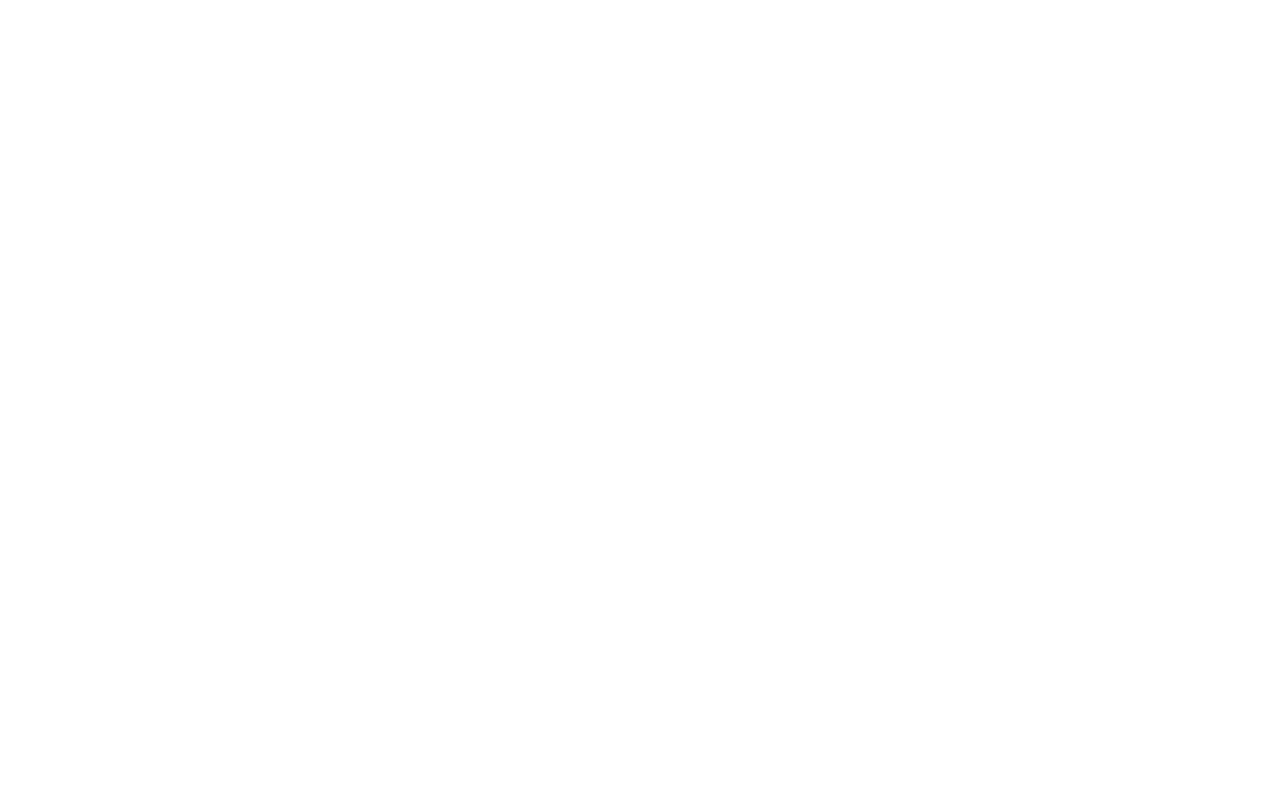
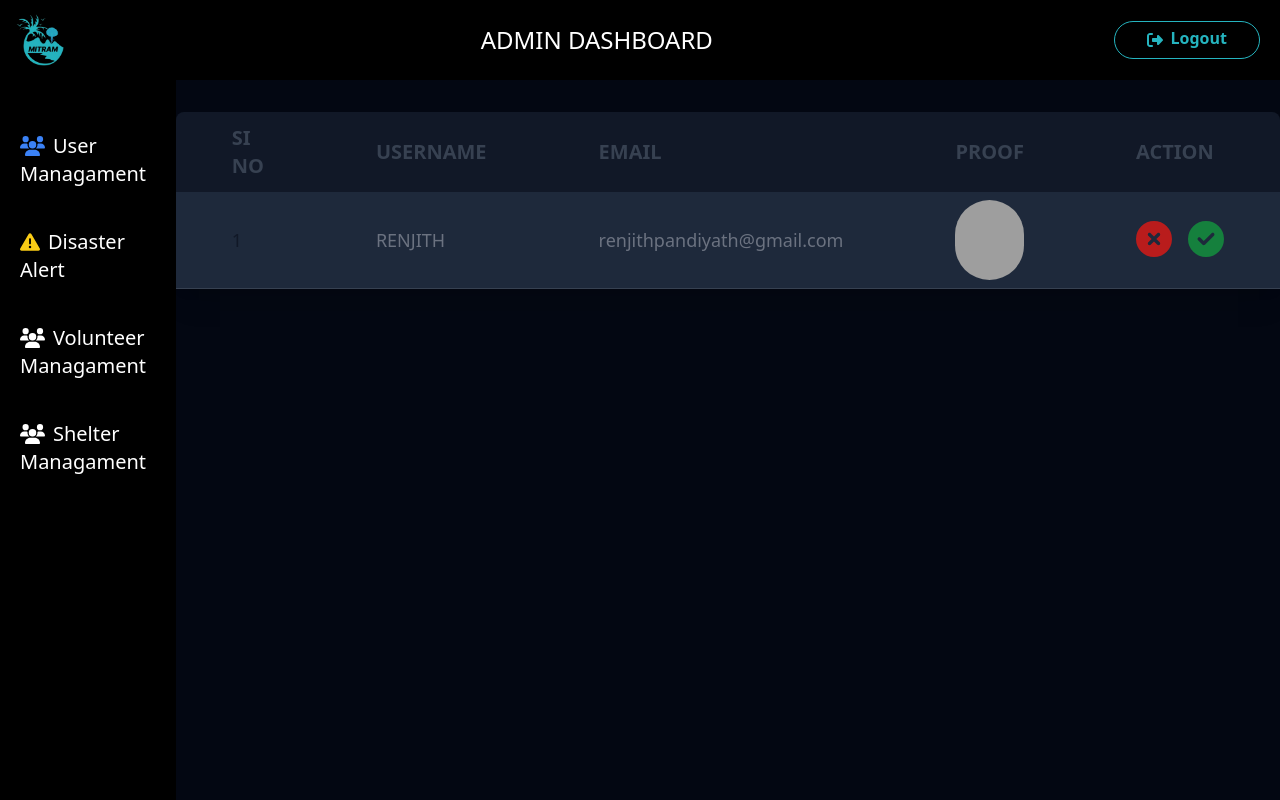
Before and after one commit to RENJITHPS10/mitram_frontend, a React (Vite) app: page /admin in a window 1280 px wide. Before the commit this address had no page. Built offline with nearby package versions, Linux system fonts and the light colour scheme; grey boxes are pictures that could not be loaded.

Commit message:
changes updated

```diff
--- a/src/App.jsx
+++ b/src/App.jsx
@@ -12,7 +12,9 @@
 import Volunteerlogin from './pages/Volunteerlogin';
 import VolunteerSignup from './pages/VolunteerSignup';
 import Disasterguide from './pages/Disasterguide';
-import UserDashboard from './pages/UserDashboard';
+import AdminDashboard from './pages/AdminDashboard';
+import ShelterManagement from './pages/ShelterManagement';
+
 
 
 AOS.init();
@@ -31,7 +33,10 @@
       <Route path='/volunteerlogin' element={<Volunteerlogin/>} />
       <Route path='/volunteersignup' element={<VolunteerSignup/>} />
       <Route path='/disasterguide' element={<Disasterguide/>} />
-      <Route path='/userdashboard' element={<UserDashboard/>}/>
+      <Route path='/admin' element={<AdminDashboard/>}/>
+      <Route path='/sheltermngm' element={<ShelterManagement/>}/>
+
+
     </Routes>
 
     </>
--- /dev/null
+++ b/src/components/AdminHeader.jsx
@@ -0,0 +1,28 @@
+import { faRightFromBracket } from '@fortawesome/free-solid-svg-icons'
+import { FontAwesomeIcon } from '@fortawesome/react-fontawesome'
+
+import React from 'react'
+
+function AdminHeader() {
+    return (
+        <>
+            <div className='bg-black w-full fixed'>
+                <div className='flex justify-between items-center'>
+                    <img src="/Mitram.png" className='w-20 h-20 ' alt="logo" />
+                    <h1 className='text-white text-2xl'>ADMIN DASHBOARD</h1>
+                    <button className="bg-sky-500 text-white rounded-full font-semibold hidden md:flex px-8 pb-2 pt-1 me-5 transition-all duration-300 hover:bg-red-600 border border-sky hover:shadow-lg group"
+                    >
+                        <div className='flex items-center text-sky group-hover:text-white'> <FontAwesomeIcon icon={faRightFromBracket} className='me-2 mt-1' />    Logout</div>
+                    </button>
+
+
+                </div>
+
+            </div>
+
+
+        </>
+    )
+}
+
+export default AdminHeader
--- /dev/null
+++ b/src/components/Usermanagement.jsx
@@ -0,0 +1,72 @@
+import { faCircleCheck, faCircleXmark } from '@fortawesome/free-solid-svg-icons'
+import { FontAwesomeIcon } from '@fortawesome/react-fontawesome'
+import React from 'react'
+
+
+function Usermanagement() {
+  return (
+    <>
+     <div className='bg-gray-950  w-full '>
+        <div className='flex justify-center  h-screen pt-28'>
+
+
+<div className="relative overflow-x-auto   sm:rounded-lg">
+    <table className="w-full text-sm text-left   shadow-xl text-gray-500 dark:text-gray-400">
+        <thead className="text-xs text-gray-700   bg-gray-900 dark:text-gray-400">
+            <tr>
+                <th scope="col" className="px-14 py-3 text-xl">
+                 SI NO
+                </th>
+                <th scope="col" className="px-14 py-3 text-xl">
+                USERNAME
+                </th>
+                <th scope="col" className="px-14 py-3 text-xl">
+                EMAIL
+                </th>
+                <th scope="col" className="px-14 py-3 text-xl">
+                    PROOF
+                </th>
+                <th scope="col" className="px-14 py-3 text-xl">
+                    ACTION
+                </th>
+            </tr>
+        </thead>
+        <tbody>
+            <tr className=" border-b bg-slate-800 border-gray-700 hover:bg-gray-800 ">
+                <th scope="row" className="px-14 py-2 text-lg font-medium text-gray-900 whitespace-nowrap dark:text-white">
+                    1
+                </th>
+                <td className="px-14 py-2 text-lg">
+               RENJITH
+                </td>
+                <td className="px-14 py-2 text-lg">
+                 renjithpandiyath@gmail.com
+                </td>
+                <td className="px-14 py-2 text-lg">
+                  <img src="/camp.jpg" alt="proof" className='h-20 w-20 rounded-full' />
+                </td>
+                <td className="px-14 py-2 text-lg">
+                 <div className='flex '>
+                    <button><FontAwesomeIcon icon={faCircleXmark}  className='text-red-700 fa-2x'/></button>
+                    <button><FontAwesomeIcon icon={faCircleCheck}  className='text-green-700 fa-2x ms-4'/></button>
+
+                 </div>
+                </td>
+            </tr>
+
+
+        </tbody>
+    </table>
+</div>
+
+
+        </div>
+
+
+    </div>
+
+    </>
+  )
+}
+
+export default Usermanagement
--- /dev/null
+++ b/src/components/Volunteermanagement.jsx
@@ -0,0 +1,71 @@
+import React from 'react'
+import { faCircleCheck, faCircleXmark } from '@fortawesome/free-solid-svg-icons'
+import { FontAwesomeIcon } from '@fortawesome/react-fontawesome'
+
+function Volunteermanagement() {
+  return (
+    <>
+    <div className='bg-gray-950  w-full '>
+        <div className='flex justify-center  h-screen pt-28'>
+
+
+<div className="relative overflow-x-auto   sm:rounded-lg">
+    <table className="w-full text-sm text-left   shadow-xl text-gray-500 dark:text-gray-400">
+        <thead className="text-xs text-gray-700   bg-gray-900 dark:text-gray-400">
+            <tr>
+                <th scope="col" className="px-14 py-3 text-xl">
+                 SI NO
+                </th>
+                <th scope="col" className="px-14 py-3 text-xl">
+                USERNAME
+                </th>
+                <th scope="col" className="px-14 py-3 text-xl">
+                EMAIL
+                </th>
+                <th scope="col" className="px-14 py-3 text-xl">
+                    PROOF
+                </th>
+                <th scope="col" className="px-14 py-3 text-xl">
+                    ACTION
+                </th>
+            </tr>
+        </thead>
+        <tbody>
+            <tr className=" border-b bg-slate-800 border-gray-700 hover:bg-gray-800 ">
+                <th scope="row" className="px-14 py-2 text-lg font-medium text-gray-900 whitespace-nowrap dark:text-white">
+                    1
+                </th>
+                <td className="px-14 py-2 text-lg">
+               RENJITH
+                </td>
+                <td className="px-14 py-2 text-lg">
+                 renjithpandiyath@gmail.com
+                </td>
+                <td className="px-14 py-2 text-lg">
+                  <img src="/camp.jpg" alt="proof" className='h-20 w-20 rounded-full' />
+                </td>
+                <td className="px-14 py-2 text-lg">
+                 <div className='flex '>
+                    <button><FontAwesomeIcon icon={faCircleXmark}  className='text-red-700 fa-2x'/></button>
+                    <button><FontAwesomeIcon icon={faCircleCheck}  className='text-green-700 fa-2x ms-4'/></button>
+
+                 </div>
+                </td>
+            </tr>
+
+
+        </tbody>
+    </table>
+</div>
+
+
+        </div>
+
+
+    </div>
+
+    </>
+  )
+}
+
+export default Volunteermanagement
--- /dev/null
+++ b/src/pages/AdminDashboard.jsx
@@ -0,0 +1,35 @@
+import React from 'react'
+import AdminHeader from '../components/AdminHeader'
+import { faTriangleExclamation, faUsers } from '@fortawesome/free-solid-svg-icons'
+import { FontAwesomeIcon } from '@fortawesome/react-fontawesome'
+import Usermanagement from '../components/Usermanagement'
+import Volunteermanagement from '../components/Volunteermanagement'
+
+
+function AdminDashboard() {
+  return (
+    <>
+    <AdminHeader/>
+    <div className='flex'>
+    <div className='bg-black h-screen w-96 pt-28' >
+        <h1 className='text-xl text-white   p-5'><FontAwesomeIcon icon={faUsers}  className='me-2 clear-start text-blue-500'/>User Managament</h1>
+        <h1 className='text-xl text-white   p-5'><FontAwesomeIcon icon={faTriangleExclamation}  className='me-2 text-yellow-400'/>Disaster Alert</h1>
+        <h1 className='text-xl text-white   p-5'><FontAwesomeIcon icon={faUsers}  className='me-2'/>Volunteer Managament</h1>
+        <h1 className='text-xl text-white   p-5'><FontAwesomeIcon icon={faUsers}  className='me-2'/>Shelter Managament</h1>
+
+
+
+    </div>
+    {/* <Usermanagement/> */}
+  <Volunteermanagement/>
+
+
+    </div>
+
+
+
+    </>
+  )
+}
+
+export default AdminDashboard
--- /dev/null
+++ b/src/pages/ShelterManagement.jsx
@@ -0,0 +1,11 @@
+import React from 'react'
+
+function ShelterManagement() {
+  return (
+    <>
+
+    </>
+  )
+}
+
+export default ShelterManagement
--- a/src/pages/UserDashboard.jsx
+++ /dev/null
@@ -1,17 +0,0 @@
-import React from 'react'
-import Header from '../components/Header'
-import Footer from '../components/Footer'
-
-function UserDashboard() {
-  return (
-    <>
-    <Header/>
-
-
-    <Footer/>
-
-    </>
-  )
-}
-
-export default UserDashboard
```
